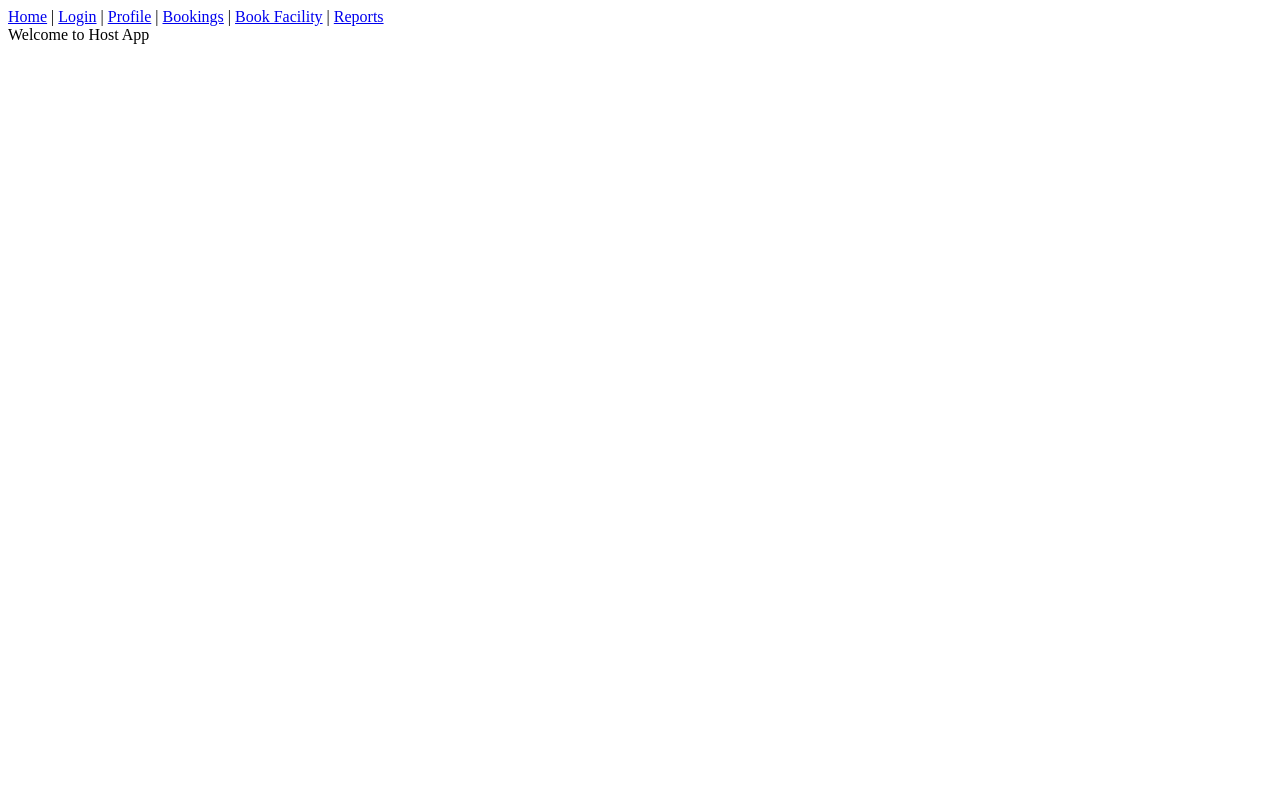
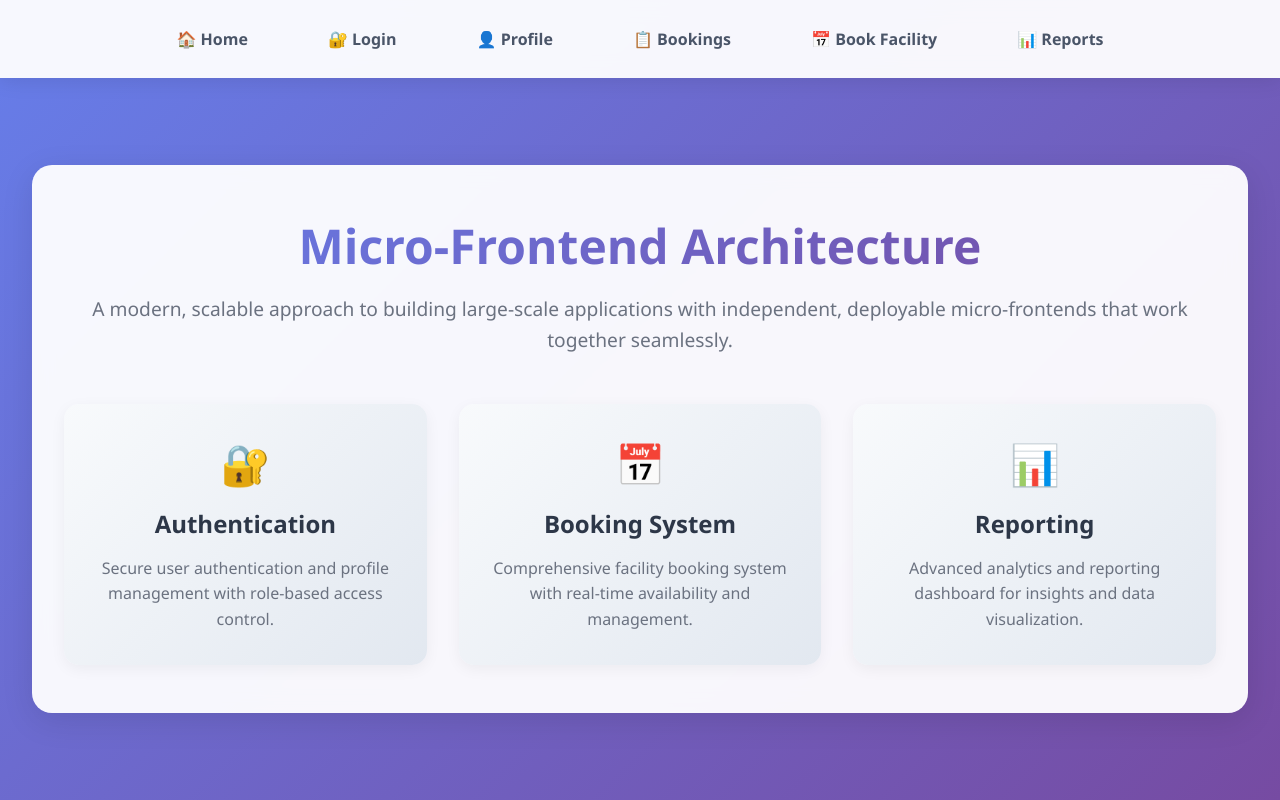
Before and after one commit to osamahannan/host, a React app: page / in a window 1280 px wide. Built offline with nearby package versions, Linux system fonts and the light colour scheme.

Commit message:
added style for host app

```diff
--- a/package.json
+++ b/package.json
@@ -17,8 +17,10 @@
     "@types/react-dom": "^18.2.0",
     "@types/react-router-dom": "^5.3.3",
     "copy-webpack-plugin": "^13.0.1",
+    "css-loader": "^7.1.2",
     "html-webpack-plugin": "^5.5.0",
     "netlify-cli": "^17.0.0",
+    "style-loader": "^4.0.0",
     "ts-loader": "^9.4.0",
     "typescript": "^5.0.0",
     "webpack": "^5.88.0",
--- a/src/App.tsx
+++ b/src/App.tsx
@@ -1,5 +1,6 @@
 import React, { Suspense, useEffect, useState, lazy } from 'react';
 import { BrowserRouter, Routes, Route, Link } from 'react-router-dom';
+import './styles.css';
 
 interface RemoteConfig {
   [key: string]: {
@@ -65,7 +66,21 @@ const RemoteComponent: React.FC<{ scope: string; module: string; url: string }>
   const [loadError, setLoadError] = useState<string | null>(null);
 
   if (!ready || failed) {
-    return <div>Module unavailable. {failed ? 'Load failed.' : 'Loading...'}</div>;
+    return (
+      <div className="loading-container">
+        {failed ? (
+          <div className="error-container">
+            <h3 className="error-title">Module Unavailable</h3>
+            <p className="error-message">Failed to load the remote module.</p>
+          </div>
+        ) : (
+          <>
+            <div className="loading-spinner"></div>
+            <p className="loading-text">Loading module...</p>
+          </>
+        )}
+      </div>
+    );
   }
 
   const Component = lazy(() =>
@@ -76,11 +91,21 @@ const RemoteComponent: React.FC<{ scope: string; module: string; url: string }>
   );
 
   if (loadError) {
-    return <div>Error loading module: {loadError}</div>;
+    return (
+      <div className="error-container">
+        <h3 className="error-title">Error Loading Module</h3>
+        <p className="error-message">{loadError}</p>
+      </div>
+    );
   }
 
   return (
-    <Suspense fallback={<div>Loading...</div>}>
+    <Suspense fallback={
+      <div className="loading-container">
+        <div className="loading-spinner"></div>
+        <p className="loading-text">Loading component...</p>
+      </div>
+    }>
       <Component />
     </Suspense>
   );
@@ -109,28 +134,80 @@ const App: React.FC = () => {
 
   return (
     <BrowserRouter>
-      <nav>
-        <Link to="/">Home</Link> | <Link to="/auth/login">Login</Link> | <Link to="/auth/profile">Profile</Link> | <Link to="/booking/list">Bookings</Link> | <Link to="/booking/form">Book Facility</Link> | <Link to="/reporting/dashboard">Reports</Link>
+      <div className="app-container">
+        <nav className="navbar">
+          <div className="nav-links">
+            <Link to="/" className="nav-link">🏠 Home</Link>
+            <Link to="/auth/login" className="nav-link">🔐 Login</Link>
+            <Link to="/auth/profile" className="nav-link">👤 Profile</Link>
+            <Link to="/booking/list" className="nav-link">📋 Bookings</Link>
+            <Link to="/booking/form" className="nav-link">📅 Book Facility</Link>
+            <Link to="/reporting/dashboard" className="nav-link">📊 Reports</Link>
+          </div>
         </nav>
+        <main className="main-content">
+          <div className="content-wrapper">
             <Routes>
-        <Route path="/" element={<div>Welcome to Host App</div>} />
+              <Route path="/" element={
+                <div className="home-container">
+                  <h1 className="home-title">Micro-Frontend Architecture</h1>
+                  <p className="home-subtitle">
+                    A modern, scalable approach to building large-scale applications with independent,
+                    deployable micro-frontends that work together seamlessly.
+                  </p>
+                  <div className="features-grid">
+                    <div className="feature-card">
+                      <div className="feature-icon">🔐</div>
+                      <h3 className="feature-title">Authentication</h3>
+                      <p className="feature-description">
+                        Secure user authentication and profile management with role-based access control.
+                      </p>
+                    </div>
+                    <div className="feature-card">
+                      <div className="feature-icon">📅</div>
+                      <h3 className="feature-title">Booking System</h3>
+                      <p className="feature-description">
+                        Comprehensive facility booking system with real-time availability and management.
+                      </p>
+                    </div>
+                    <div className="feature-card">
+                      <div className="feature-icon">📊</div>
+                      <h3 className="feature-title">Reporting</h3>
+                      <p className="feature-description">
+                        Advanced analytics and reporting dashboard for insights and data visualization.
+                      </p>
+                    </div>
+                  </div>
+                </div>
+              } />
               {Object.entries(config).map(([scope, { url, routes, components, permissions }]) =>
                 routes.map((path, idx) => (
                   <Route
                     key={path}
                     path={path}
                     element={
-                (permissions.length === 0 ||  permissions.includes(userRole || '') || path.includes('/auth/login') || userRole === 'admin') ? (
+                      (permissions.length === 0 || permissions.includes(userRole || '') || path.includes('/auth/login') || userRole === 'admin') ? (
                         <RemoteComponent scope={scope} module={`./${components[idx]}`} url={url} />
                       ) : (
-                  <div>Access Denied</div>
+                        <div className="error-container">
+                          <h3 className="error-title">Access Denied</h3>
+                          <p className="error-message">You don't have permission to access this module.</p>
+                        </div>
                       )
                     }
                   />
                 ))
               )}
-        <Route path="*" element={<div>404 - Module Not Found</div>} />
+              <Route path="*" element={
+                <div className="error-container">
+                  <h2 className="error-title">404 - Module Not Found</h2>
+                  <p className="error-message">The requested page could not be found.</p>
+                </div>
+              } />
             </Routes>
+          </div>
+        </main>
+      </div>
     </BrowserRouter>
   );
 };
--- /dev/null
+++ b/src/styles.css
@@ -0,0 +1,256 @@
+/* Host App Styles */
+* {
+  margin: 0;
+  padding: 0;
+  box-sizing: border-box;
+}
+
+body {
+  font-family: 'Segoe UI', Tahoma, Geneva, Verdana, sans-serif;
+  background: linear-gradient(135deg, #667eea 0%, #764ba2 100%);
+  min-height: 100vh;
+  color: #333;
+}
+
+.app-container {
+  min-height: 100vh;
+  display: flex;
+  flex-direction: column;
+}
+
+/* Navigation Styles */
+.navbar {
+  background: rgba(255, 255, 255, 0.95);
+  backdrop-filter: blur(10px);
+  box-shadow: 0 2px 20px rgba(0, 0, 0, 0.1);
+  padding: 1rem 2rem;
+  position: sticky;
+  top: 0;
+  z-index: 1000;
+}
+
+.nav-links {
+  display: flex;
+  justify-content: center;
+  align-items: center;
+  gap: 2rem;
+  flex-wrap: wrap;
+}
+
+.nav-link {
+  text-decoration: none;
+  color: #4a5568;
+  font-weight: 600;
+  padding: 0.75rem 1.5rem;
+  border-radius: 25px;
+  transition: all 0.3s ease;
+  position: relative;
+  overflow: hidden;
+}
+
+.nav-link::before {
+  content: '';
+  position: absolute;
+  top: 0;
+  left: -100%;
+  width: 100%;
+  height: 100%;
+  background: linear-gradient(90deg, transparent, rgba(255, 255, 255, 0.4), transparent);
+  transition: left 0.5s;
+}
+
+.nav-link:hover::before {
+  left: 100%;
+}
+
+.nav-link:hover {
+  background: linear-gradient(135deg, #667eea, #764ba2);
+  color: white;
+  transform: translateY(-2px);
+  box-shadow: 0 4px 15px rgba(102, 126, 234, 0.4);
+}
+
+/* Main Content Area */
+.main-content {
+  flex: 1;
+  /* padding: 2rem; */
+  display: flex;
+  justify-content: center;
+  align-items: center;
+}
+
+.content-wrapper {
+  /* background: rgba(255, 255, 255, 0.95);
+  backdrop-filter: blur(10px);
+  border-radius: 20px;
+  box-shadow: 0 8px 32px rgba(0, 0, 0, 0.1);
+  padding: 2rem; */
+  width: 100%;
+  /* max-width: 1200px; */
+  /* min-height: 500px; */
+  display: flex;
+  justify-content: center;
+}
+
+/* Home Page Styles */
+.home-container {
+  background: rgba(255, 255, 255, 0.95);
+  backdrop-filter: blur(10px);
+  border-radius: 20px;
+  box-shadow: 0 8px 32px rgba(0, 0, 0, 0.1);
+  padding: 2rem;
+  text-align: center;
+  padding: 3rem 2rem;
+  margin: 2rem;
+}
+
+.home-title {
+  font-size: 3rem;
+  font-weight: 700;
+  background: linear-gradient(135deg, #667eea, #764ba2);
+  -webkit-background-clip: text;
+  -webkit-text-fill-color: transparent;
+  background-clip: text;
+  margin-bottom: 1rem;
+}
+
+.home-subtitle {
+  font-size: 1.2rem;
+  color: #6b7280;
+  margin-bottom: 2rem;
+  line-height: 1.6;
+}
+
+.features-grid {
+  display: grid;
+  grid-template-columns: repeat(auto-fit, minmax(300px, 1fr));
+  gap: 2rem;
+  margin-top: 3rem;
+}
+
+.feature-card {
+  background: linear-gradient(135deg, #f8fafc, #e2e8f0);
+  padding: 2rem;
+  border-radius: 15px;
+  box-shadow: 0 4px 15px rgba(0, 0, 0, 0.05);
+  transition: transform 0.3s ease, box-shadow 0.3s ease;
+}
+
+.feature-card:hover {
+  transform: translateY(-5px);
+  box-shadow: 0 8px 25px rgba(0, 0, 0, 0.1);
+}
+
+.feature-icon {
+  font-size: 2.5rem;
+  margin-bottom: 1rem;
+}
+
+.feature-title {
+  font-size: 1.5rem;
+  font-weight: 600;
+  color: #2d3748;
+  margin-bottom: 1rem;
+}
+
+.feature-description {
+  color: #6b7280;
+  line-height: 1.6;
+}
+
+/* Loading and Error States */
+.loading-container {
+  display: flex;
+  justify-content: center;
+  align-items: center;
+  min-height: 200px;
+  flex-direction: column;
+}
+
+.loading-spinner {
+  width: 40px;
+  height: 40px;
+  border: 4px solid #e2e8f0;
+  border-top: 4px solid #667eea;
+  border-radius: 50%;
+  animation: spin 1s linear infinite;
+  margin-bottom: 1rem;
+}
+
+@keyframes spin {
+  0% { transform: rotate(0deg); }
+  100% { transform: rotate(360deg); }
+}
+
+.loading-text {
+  color: #e2e8f0;
+  font-size: 1.1rem;
+}
+
+.error-container {
+  background: #fed7d7;
+  border: 1px solid #feb2b2;
+  border-radius: 10px;
+  padding: 1.5rem;
+  text-align: center;
+  color: #c53030;
+}
+
+.error-title {
+  font-size: 1.2rem;
+  font-weight: 600;
+  margin-bottom: 0.5rem;
+}
+
+.error-message {
+  font-size: 0.9rem;
+  opacity: 0.8;
+}
+
+/* Responsive Design */
+@media (max-width: 768px) {
+  .navbar {
+    padding: 1rem;
+  }
+
+  .nav-links {
+    gap: 1rem;
+  }
+
+  .nav-link {
+    padding: 0.5rem 1rem;
+    font-size: 0.9rem;
+  }
+
+  /* .main-content {
+    padding: 1rem;
+  } */
+
+  .content-wrapper {
+    padding: 1.5rem;
+  }
+
+  .home-title {
+    font-size: 2rem;
+  }
+
+  .features-grid {
+    grid-template-columns: 1fr;
+    gap: 1.5rem;
+  }
+}
+
+@media (max-width: 480px) {
+  .nav-links {
+    flex-direction: column;
+    gap: 0.5rem;
+  }
+
+  .home-title {
+    font-size: 1.5rem;
+  }
+
+  .feature-card {
+    padding: 1.5rem;
+  }
+}
--- a/webpack.config.js
+++ b/webpack.config.js
@@ -12,11 +12,11 @@ module.exports = (env) => {
     devServer: {
       port: 3000,
       headers: { 'Access-Control-Allow-Origin': '*' },
-      historyApiFallback: { index: '/index.html' },
+      historyApiFallback: { index: '/index.html', disableDotRule: true, },
       static: path.resolve(__dirname, 'public'),
     },
     output: {
-      publicPath: 'auto',
+      publicPath: '/',
       path: path.resolve(__dirname, 'dist'),
     },
     resolve: {
@@ -28,6 +28,10 @@ module.exports = (env) => {
         test: /\.tsx?$/,
         loader: 'ts-loader',
         exclude: /node_modules/,
+      },
+      {
+        test: /\.css$/,
+        use: ['style-loader', 'css-loader'],
       },
     ],
   },
```
Lines whose indentation alone changed are shown as unchanged.
